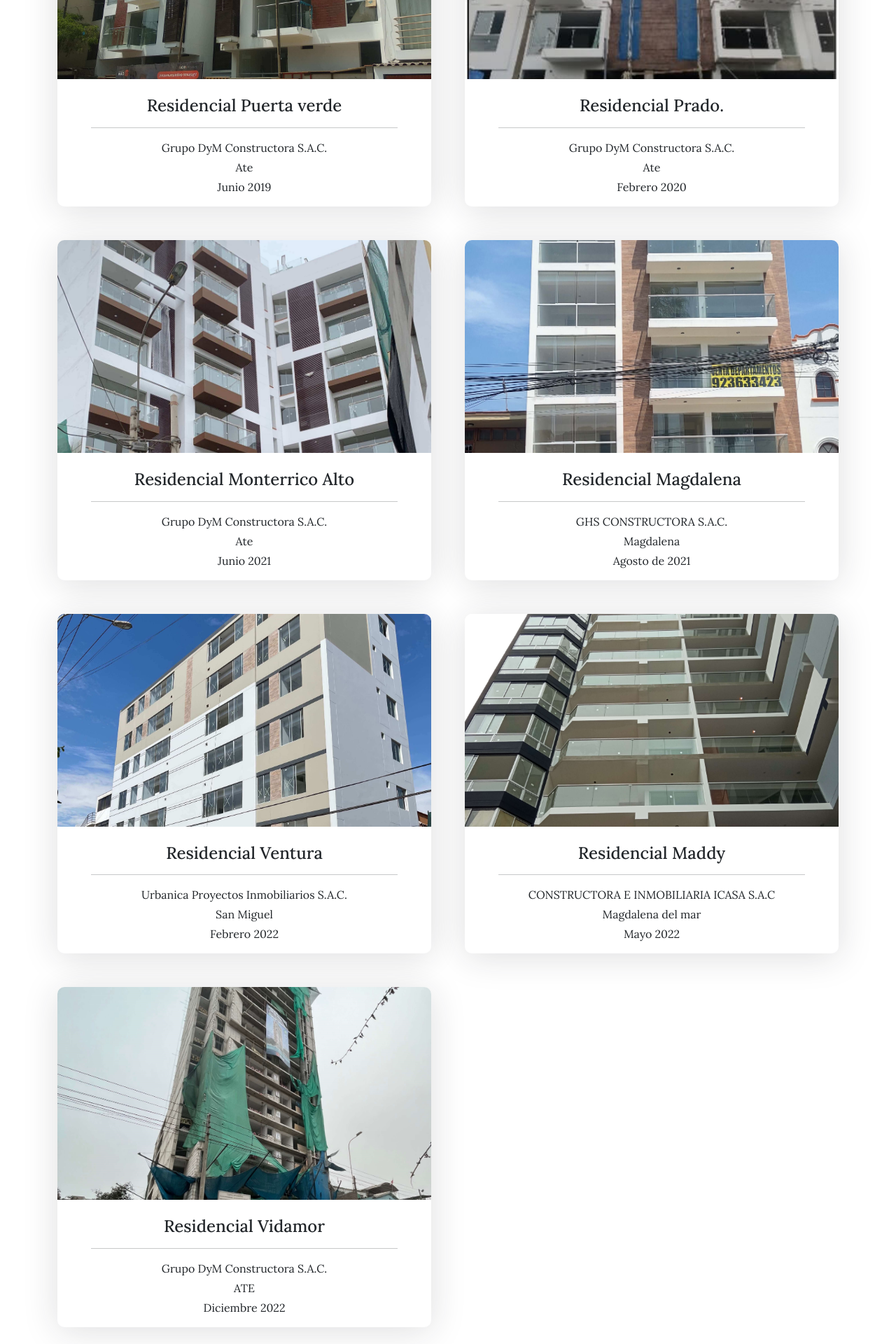
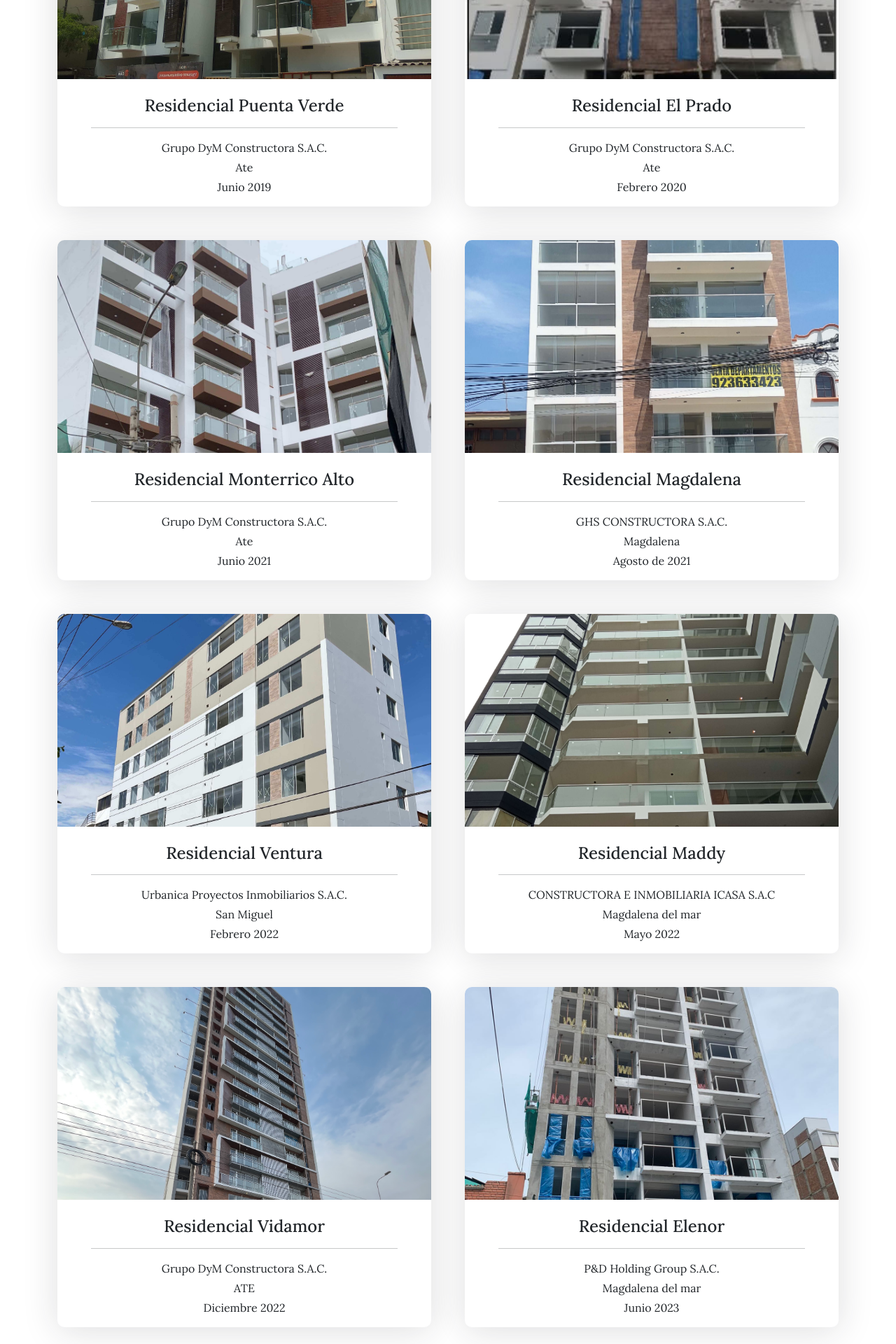
Before and after one commit to Slinkter/webAppGYA, a React (Create React App) app: page /client in a window 1280 px wide. Shown: the part 1520-3440 px from the top of the page at 70% size. Built offline with nearby package versions, Linux system fonts and the light colour scheme.

Commit message:
proyect/obra12

```diff
--- a/src/components/Clientes/Proyects.jsx
+++ b/src/components/Clientes/Proyects.jsx
@@ -12,6 +12,7 @@ import obra08 from "../../img/imgobra/obra08.jpg";
 import obra09 from "../../img/imgobra/obra09.jpg";
 import obra10 from "../../img/imgobra/obra10.jpg";
 import obra11 from "../../img/imgobra/obra11.jpg";
+import obra12 from "../../img/imgobra/obra12.jpg";
 import { Obra } from "./Obra";
 
 function Proyects() {
@@ -56,7 +57,7 @@ function Proyects() {
     {
       id: 5,
       image: obra05,
-            residencial: "Residencial Puerta verde ",
+      residencial: "Residencial Puenta Verde",
       name: "Grupo DyM Constructora S.A.C.",
       address: "Ate  ",
       numdpto: "18",
@@ -65,7 +66,7 @@ function Proyects() {
     {
       id: 6,
       image: obra06,
-            residencial: "Residencial Prado. ",
+      residencial: "Residencial El Prado",
       name: "Grupo DyM Constructora S.A.C.",
       address: "Ate  ",
       numdpto: "24",
@@ -116,6 +117,15 @@ function Proyects() {
       numdpto: "60",
       year: "Diciembre 2022 ",
     },
+    {
+      id: 12,
+      image: obra12,
+      residencial: " Residencial Elenor",
+      name: "P&D Holding Group S.A.C.",
+      address: "Magdalena del mar",
+      numdpto: "32",
+      year: "Junio 2023 ",
+    },
   ];
   return (
     <section className="bg_servicios">
@@ -125,8 +135,8 @@ function Proyects() {
 
           <p className="animated fadeIn  lead text-secondary mt-2">
             <hr className="  mx-3 " />
-                        Nuestros servicios de instalación cuenta con productos y
-                        accesorios que cumple con los estándares de calidad.
+            Nuestros servicios de instalación cuenta con productos y accesorios
+            que cumple con los estándares de calidad.
           </p>
         </div>
         <section className="products animated fadeIn">
```
Also changed, not shown: src/img/imgobra/obra11.jpg, src/img/imgobra/obra12.jpg (added). Lines whose indentation alone changed are shown as unchanged.
